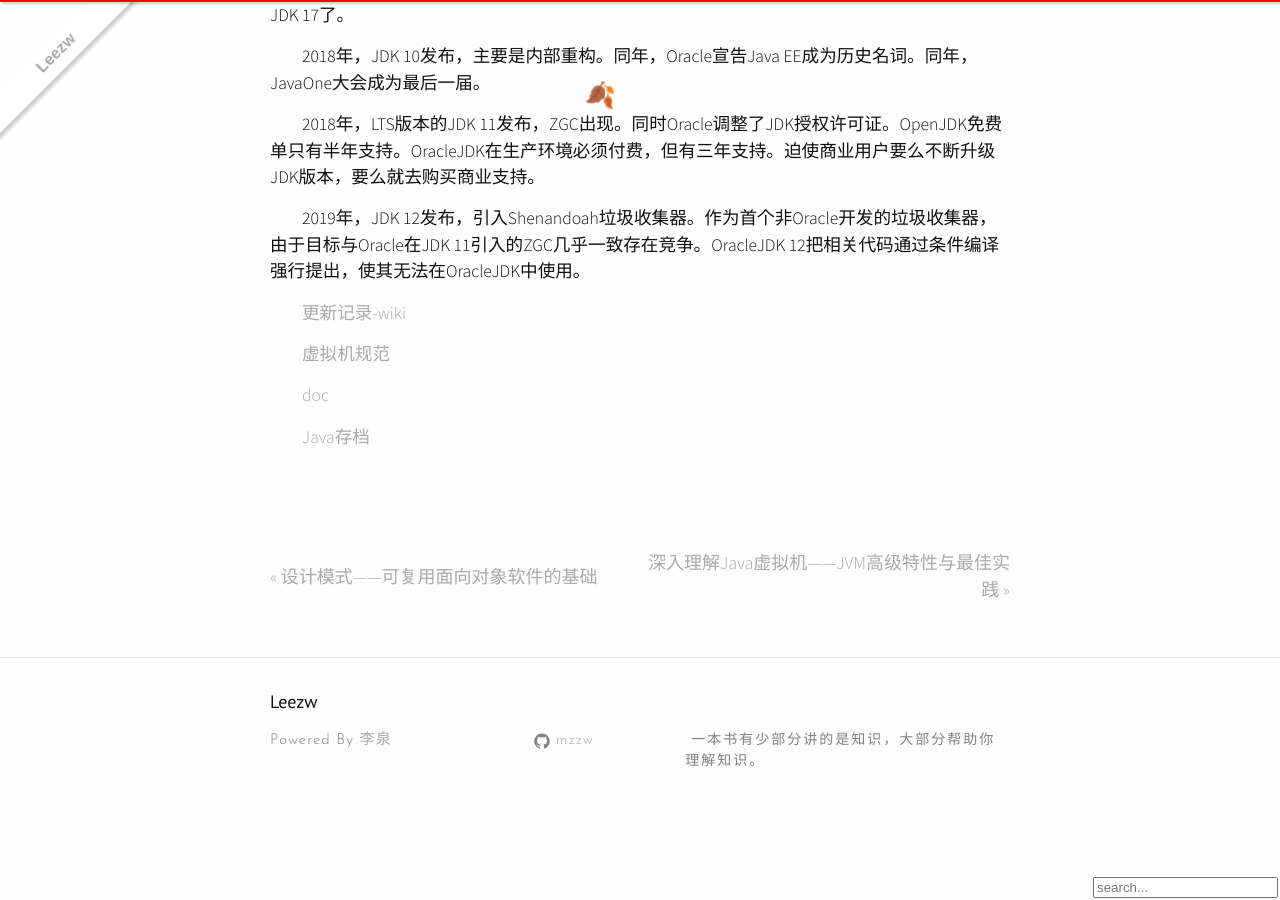
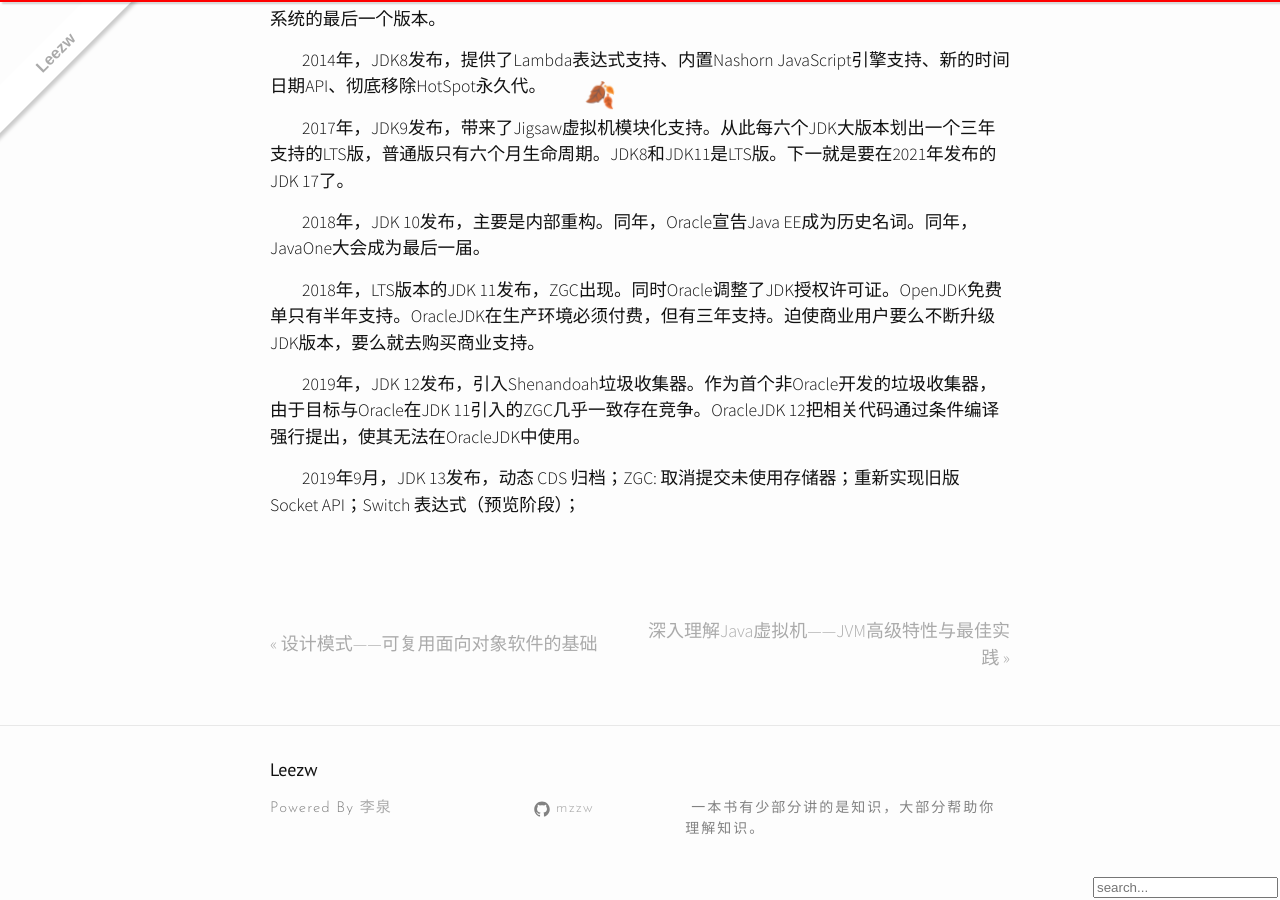
Before and after one commit to quantum-li/quantum-li.github.io, a Jekyll site: the page built from _posts/2020-06-07-java-history.md, in a window 1280 px wide and 900 px high, scrolled down 1977 px. Built offline with Jekyll 4.4.1, drawn with Linux system fonts in a browser that asks for light colours; nearby versions of some CDN libraries; comment, search, counter and statistics services are not loaded; some of the changed text lies outside the part shown.

Commit message:
2020-10-20 19:16:51

```diff
--- a/_posts/2020-06-07-java-history.md
+++ b/_posts/2020-06-07-java-history.md
@@ -53,11 +62,4 @@
 
 2019年，JDK 12发布，引入Shenandoah垃圾收集器。作为首个非Oracle开发的垃圾收集器，由于目标与Oracle在JDK 11引入的ZGC几乎一致存在竞争。OracleJDK 12把相关代码通过条件编译强行提出，使其无法在OracleJDK中使用。
 
-
-[更新记录-wiki](https://zh.wikipedia.org/wiki/Java%E7%89%88%E6%9C%AC%E6%AD%B7%E5%8F%B2)
-
-[虚拟机规范](https://docs.oracle.com/javase/specs/index.html)
-
-[doc](https://docs.oracle.com/en/java/javase/index.html)
-
-[Java存档](https://www.oracle.com/cn/java/technologies/oracle-java-archive-downloads.html)
+2019年9月，JDK 13发布，动态 CDS 归档；ZGC: 取消提交未使用存储器；重新实现旧版 Socket API；Switch 表达式（预览阶段）；
```
Also changed, not shown: other parts of _posts/2020-06-07-java-history.md (+9 -0 lines).
